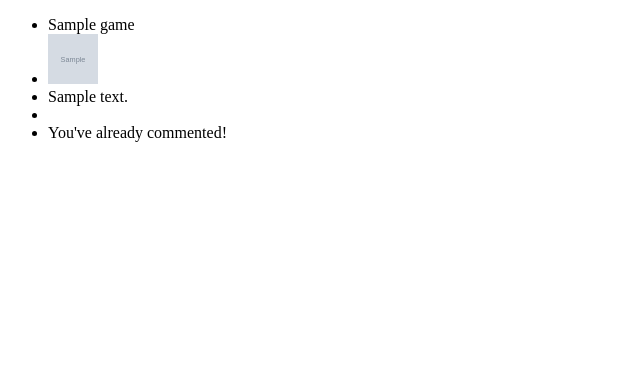
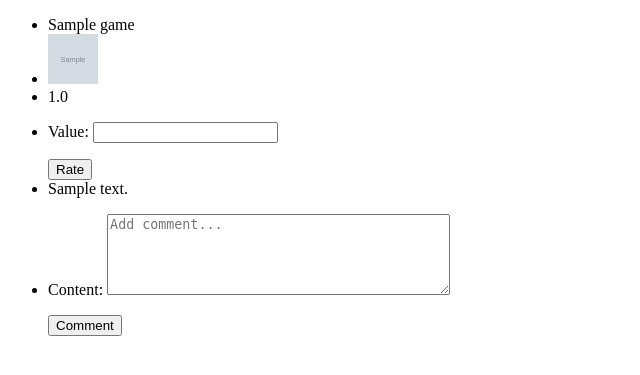
Before and after one commit to Svilen-V-Ivanov/Python_Web_Project, a Django app: page /game/details/1/ in a window 1280 px wide. Shown: the part 44-419 px from the top of the page, without its empty margins (0-640 px from the left). Run offline with Django 4.2, Linux system fonts and the light colour scheme; tables that the repository leaves empty hold one stand-in row (values such as "Sample post"); grey boxes marked "Sample" are stand-in pictures.

Commit message:
Redid game detaiils, added game ratings

```diff
--- a/game_check/game_check/game_review/forms.py
+++ b/game_check/game_check/game_review/forms.py
@@ -1,6 +1,6 @@
 from django.contrib.auth import forms as auth_forms, get_user_model
 from django import forms
-from game_check.game_review.models import Profile, GameComment
+from game_check.game_review.models import Profile, GameComment, GameScore
 from game_check.game_review.validators import age_validator
 
 UserModel = get_user_model()
@@ -55,3 +55,9 @@ class GameCommentForm(forms.ModelForm):
                 },
             ),
         }
+
+
+class GameRatingForm(forms.ModelForm):
+    class Meta:
+        model = GameScore
+        fields = ('value',)
--- a/game_check/game_check/game_review/models.py
+++ b/game_check/game_check/game_review/models.py
@@ -126,6 +126,11 @@ class Game(models.Model):
 
     )
 
+    user = models.ForeignKey(
+        SiteUser,
+        on_delete=models.RESTRICT,
+    )
+
 
 class GameScore(models.Model):
 
--- a/game_check/game_check/game_review/urls.py
+++ b/game_check/game_check/game_review/urls.py
@@ -1,9 +1,8 @@
-from django.conf import settings
-from django.conf.urls.static import static
 from django.urls import path, include
 
 from game_check.game_review.views import UserSignUpView, UserSignInView, ProfileView, UserSignOutView, \
-    UserDetailsView, UserEditView, PasswordEditView, EmailEditView, GameCreateView, index, GameDetailsView, comment_game
+    UserDetailsView, UserEditView, PasswordEditView, EmailEditView, GameCreateView, index, \
+    comment_game, games_details, rate_game
 
 urlpatterns = (
     path('', index, name='index'),
@@ -25,7 +24,8 @@ urlpatterns = (
     ])),
     path('game/', include([
         path('', GameCreateView.as_view(), name='create game'),
-        path('details/<int:pk>/', GameDetailsView.as_view(), name='details game'),
+        path('details/<int:pk>/', games_details, name='details game'),
         path('details/comment/<int:pk>/', comment_game, name='comment game'),
+        path('details/rating/<int:pk>/', rate_game, name='rate game'),
     ])),
 )
--- a/game_check/game_check/game_review/utils.py
+++ b/game_check/game_check/game_review/utils.py
@@ -1,10 +1,38 @@
 def megabytes_to_bytes(mb):
-    return mb * 1024 *1024
+    return mb * 1024 * 1024
 
 
-def get_all_user_comments_id(value):
-    user_ids = []
-    for user in value:
-        user_ids.append(user.user.pk)
+def get_game_by_id(model, value):
+    return model.objects.filter(pk=value).get()
 
-    return user_ids
+
+def get_has_commented(comments, user_id, game_id):
+    has_commented = False
+    for comment in comments:
+        if comment.user_id == user_id and comment.game_id == game_id.pk:
+            has_commented = True
+
+    return has_commented
+
+
+def get_rating(ratings, user_id, game_id):
+    current_rating = 11
+    for rating in ratings:
+        if rating.user_id == user_id and rating.game_id == game_id.pk:
+            current_rating = rating.value
+
+    return current_rating
+
+
+def get_average_rating(ratings):
+    score = 0
+    count = 0
+
+    for rating in ratings:
+        score += rating.value
+        count += 1
+
+    if count == 0:
+        return 0
+    else:
+        return round(score / count, 2)
--- a/game_check/game_check/game_review/views.py
+++ b/game_check/game_check/game_review/views.py
@@ -3,9 +3,9 @@ from django.urls import reverse_lazy
 from django.views import generic as views
 from django.contrib.auth import views as auth_views, login, get_user_model, mixins as auth_mixins
 
-from game_check.game_review.forms import SignUpForm, ChangeUserPasswordForm, GameCommentForm
-from game_check.game_review.models import Profile, Game, GameComment
-from game_check.game_review.utils import get_all_user_comments_id
+from game_check.game_review.forms import SignUpForm, ChangeUserPasswordForm, GameCommentForm, GameRatingForm
+from game_check.game_review.models import Profile, Game, GameComment, GameScore
+from game_check.game_review.utils import get_game_by_id, get_has_commented, get_rating, get_average_rating
 
 UserModel = get_user_model()
 
@@ -102,25 +102,41 @@ class OtherProfileView(views.DetailView):
 class GameCreateView(auth_mixins.LoginRequiredMixin, views.CreateView):
     template_name = 'create-game.html'
     model = Game
-    fields = '__all__'
+    fields = ('title', 'image')
     success_url = reverse_lazy('index')
 
+    def form_valid(self, form):
+        form.instance.user = self.request.user
+        return super(GameCreateView, self).form_valid(form)
 
-class GameDetailsView(views.DetailView):
-    context_object_name = 'game_details'
-    model = Game
+
+def games_details(request, pk):
+    current_game = get_game_by_id(Game, pk)
+    current_user_id = request.user.pk
+
     comment_form = GameCommentForm()
+    rating_form = GameRatingForm()
+
     comments = GameComment.objects.all()
-    # TODO: fix the way it's filtering( somehow add game 'pk' as well, since only user+game is unique
-    comment_ids = get_all_user_comments_id(comments)
-    template_name = 'details-game.html'
-    success_url = reverse_lazy('index')
+    current_game_comments = GameComment.objects.filter(game_id=current_game.pk)
+    has_commented = get_has_commented(comments, current_user_id, current_game)
 
-    extra_context = {
+    ratings = GameScore.objects.all()
+    current_user_rating = get_rating(ratings, current_user_id, current_game)
+    average_rating = get_average_rating(ratings)
+
+    context = {
+        'game': current_game,
+        'user_id': current_user_id,
         'comment_form': comment_form,
-        'comments': comments,
-        'ids': comment_ids,
+        'rating_form': rating_form,
+        'has_commented': has_commented,
+        'game_comments': current_game_comments,
+        'personal_rating': current_user_rating,
+        'average': average_rating,
     }
+
+    return render(request, 'details-game.html', context)
 
 
 # TODO: Make it log in required
@@ -128,6 +144,7 @@ def comment_game(request, pk):
     game = Game.objects.filter(pk=pk) \
         .get()
     current_user = request.user
+    game_id = game.pk
 
     form = GameCommentForm(request.POST)
 
@@ -136,4 +153,20 @@ def comment_game(request, pk):
         comment.game = game
         comment.user = current_user
         comment.save()
-        return redirect('index')
+        return redirect('details game', game_id)
+
+
+def rate_game(request, pk):
+    game = Game.objects.filter(pk=pk) \
+        .get()
+    current_user = request.user
+    game_id = game.pk
+
+    form = GameRatingForm(request.POST)
+
+    if form.is_valid():
+        comment = form.save(commit=False)
+        comment.game = game
+        comment.user = current_user
+        comment.save()
+        return redirect('details game', game_id)
--- a/game_check/templates/details-game.html
+++ b/game_check/templates/details-game.html
@@ -11,27 +11,38 @@
 </header>
 <ul>
     <li>
-        {{ game_details.title }}
+        {{ game.title }}
     </li>
     <li>
-        <img src="/media/{{ game_details.image }}" alt="temp-default.jpg" width="50" height="50">
+        <img src="/media/{{ game.image }}" alt="temp-default.jpg" width="50" height="50">
     </li>
-    {% for commment in comments %}
-        {% if commment.game_id == game_details.pk %}
-            <li>
-                {{ commment.content }}
-            </li>
+    <li>
+        {{ average }}
+    </li>
+    <li>
+        {% if personal_rating == 11 %}
+            <form method="post" action="{% url 'rate game' game.pk %} " enctype="multipart/form-data">
+                {{ rating_form.as_p }}
+                <button>Rate</button>{% csrf_token %}
+            </form>
+        {% else %}
+            {{ personal_rating }}
         {% endif %}
+    </li>
+    {% for comment in game_comments %}
+        <li>
+            {{ comment.content }}
+        </li>
     {% endfor %}
     <li>
-        {% if game_details.pk not in ids %}
-            <form method="post" action="{% url 'comment game'  game_details.pk %} " enctype="multipart/form-data">
+        {% if has_commented %}
+            You have already commented!
+        {% else %}
+            <form method="post" action="{% url 'comment game'  game.pk %} " enctype="multipart/form-data">
                 {{ comment_form.as_p }}
                 <button>Comment</button>
                 {% csrf_token %}
             </form>
-        {% else %}
-            <li>You've already commented!</li>
         {% endif %}
     </li>
 </ul>
```
Also changed, not shown: game_check/game_check/game_review/migrations/0019_game_user.py (added), game_check/mediafiles/game_images/NationalGeographic_2572187_square_K5uB5wG.jpg (added), game_check/mediafiles/game_images/NationalGeographic_2572187_square_YVpFsjf.jpg (added), game_check/mediafiles/game_images/NationalGeographic_2572187_square_dlef6F7.jpg (added).
